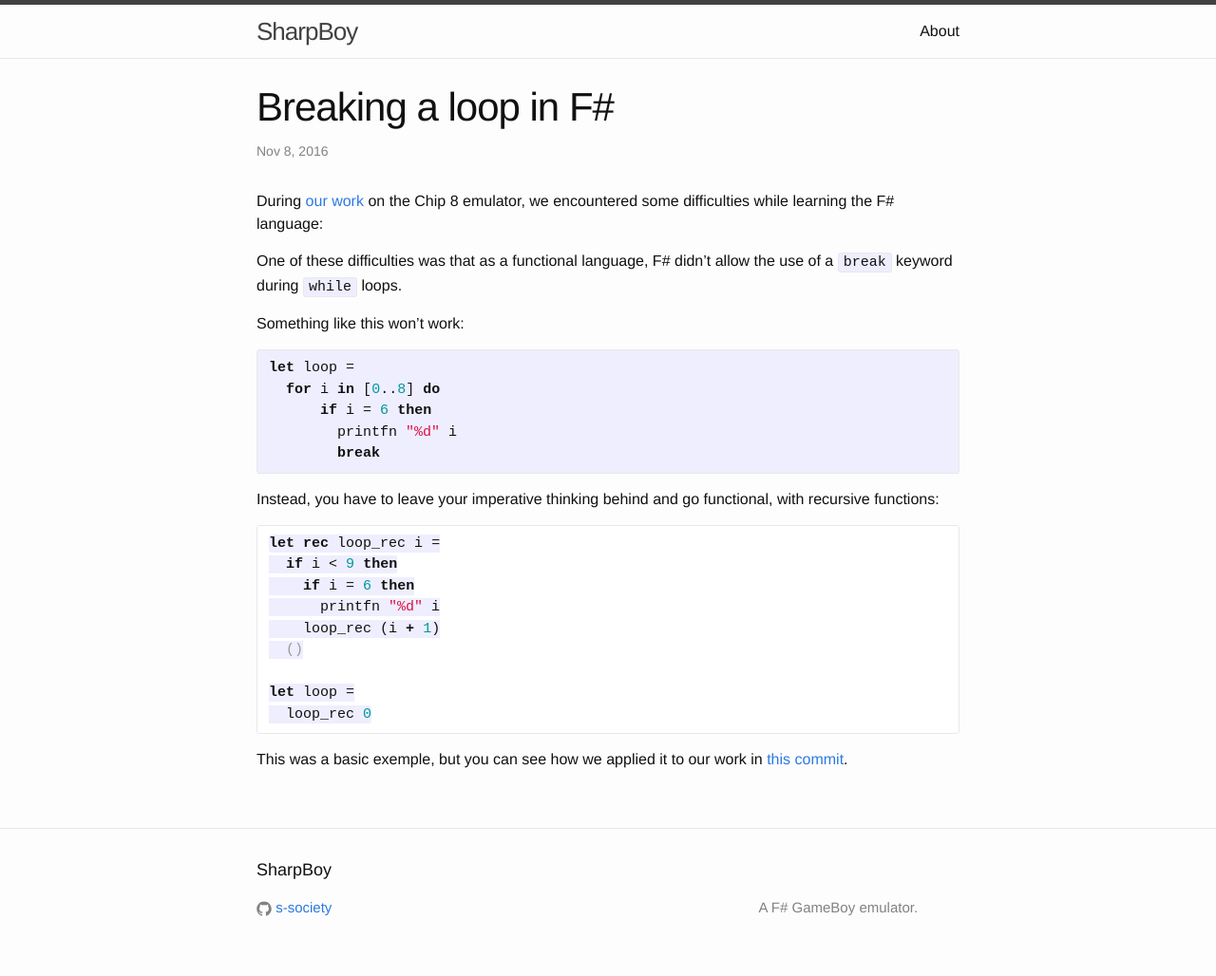
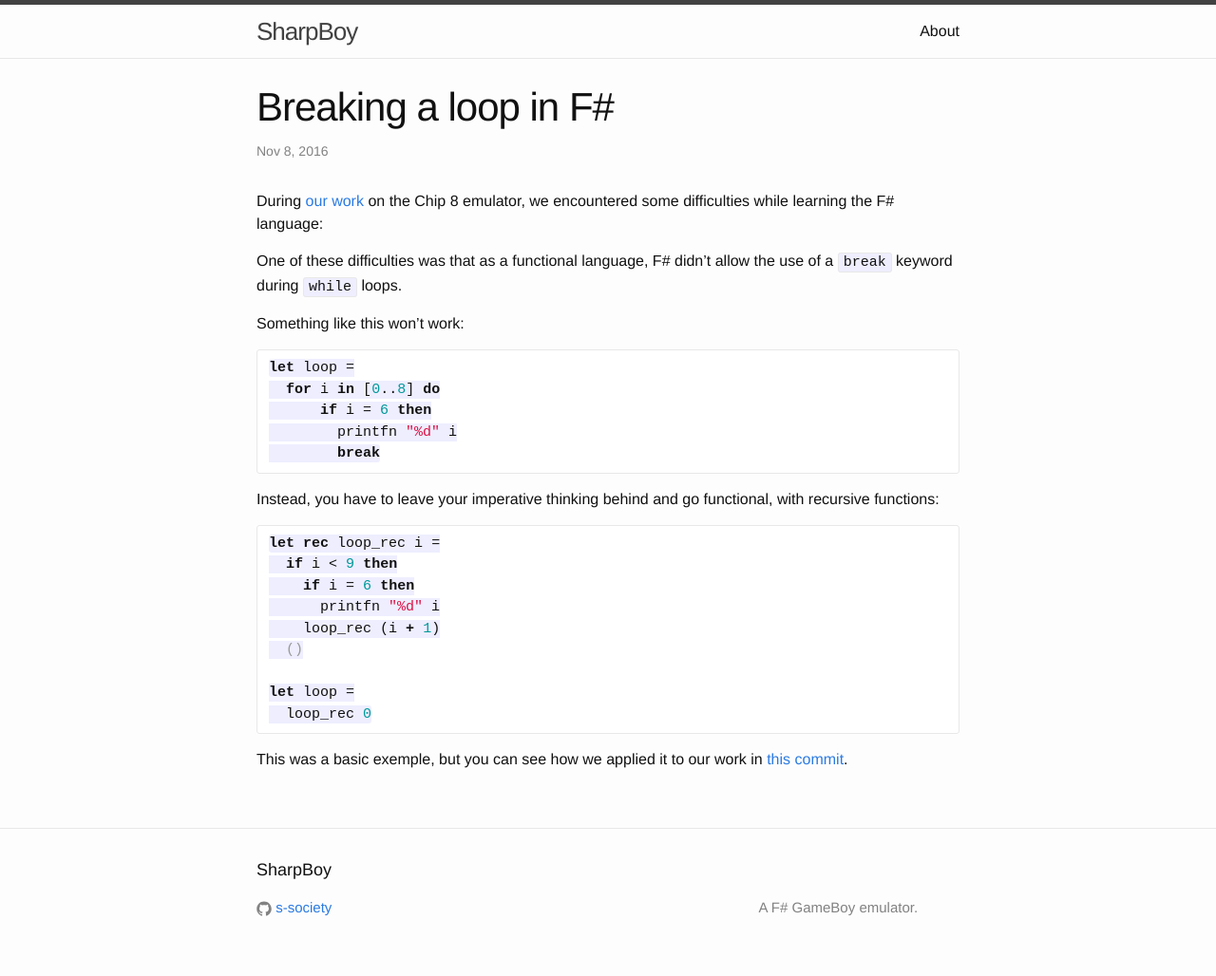
Before and after one commit to s-society/sharpboy, a Jekyll site: the page built from _posts/2016-11-08-breaking-loop-in-fsharp.md, in a window 1280 px wide. Shown: the whole page at 95% size. Built offline with Jekyll 4.4.1, drawn with Linux system fonts in a browser that asks for light colours.

Commit message:
Fix syntax highlight

````diff
--- a/_posts/2016-11-08-breaking-loop-in-fsharp.md
+++ b/_posts/2016-11-08-breaking-loop-in-fsharp.md
@@ -11,13 +11,13 @@
 
 Something like this won't work:
 
-{% highlight fsharp %}
+```  fsharp
 let loop =
   for i in [0..8] do
       if i = 6 then
         printfn "%d" i
         break
-{% endhighlight %}
+```
 
 Instead, you have to leave your imperative thinking behind and go functional, with recursive functions:
 
````
